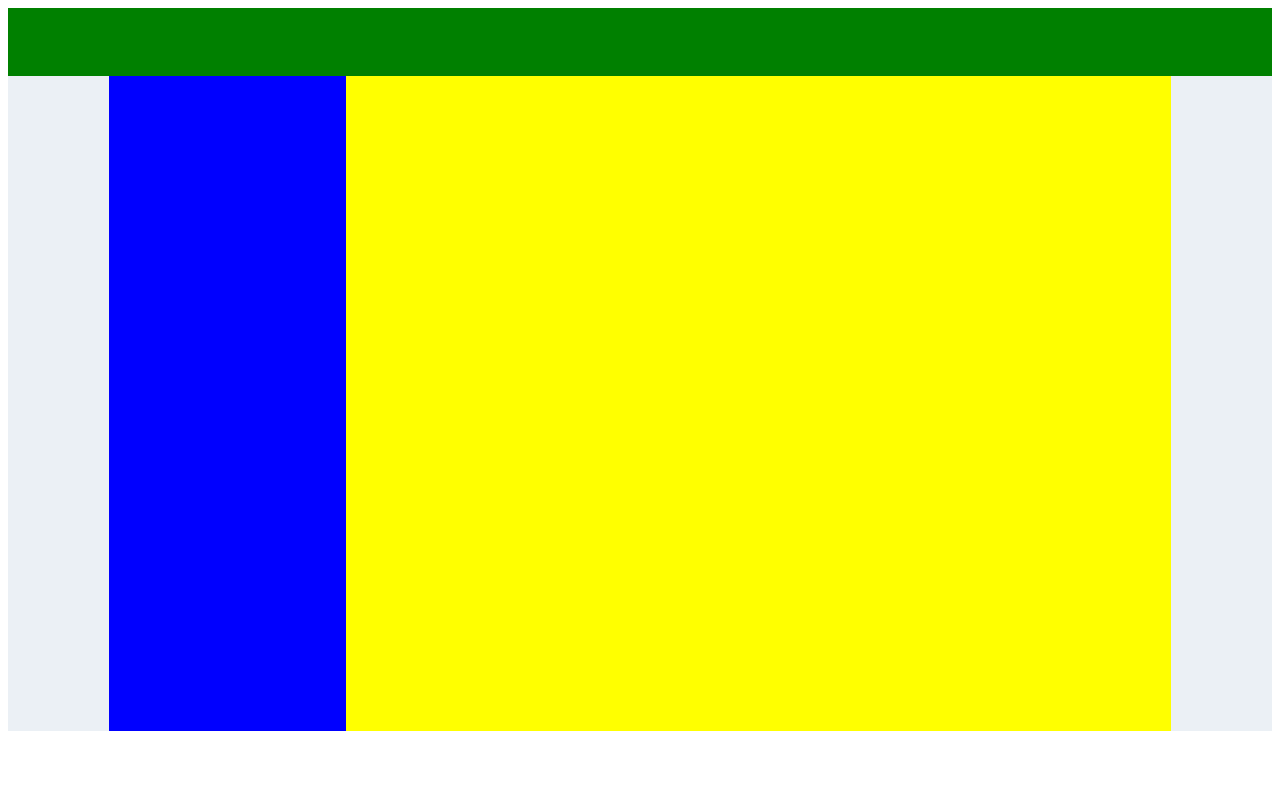
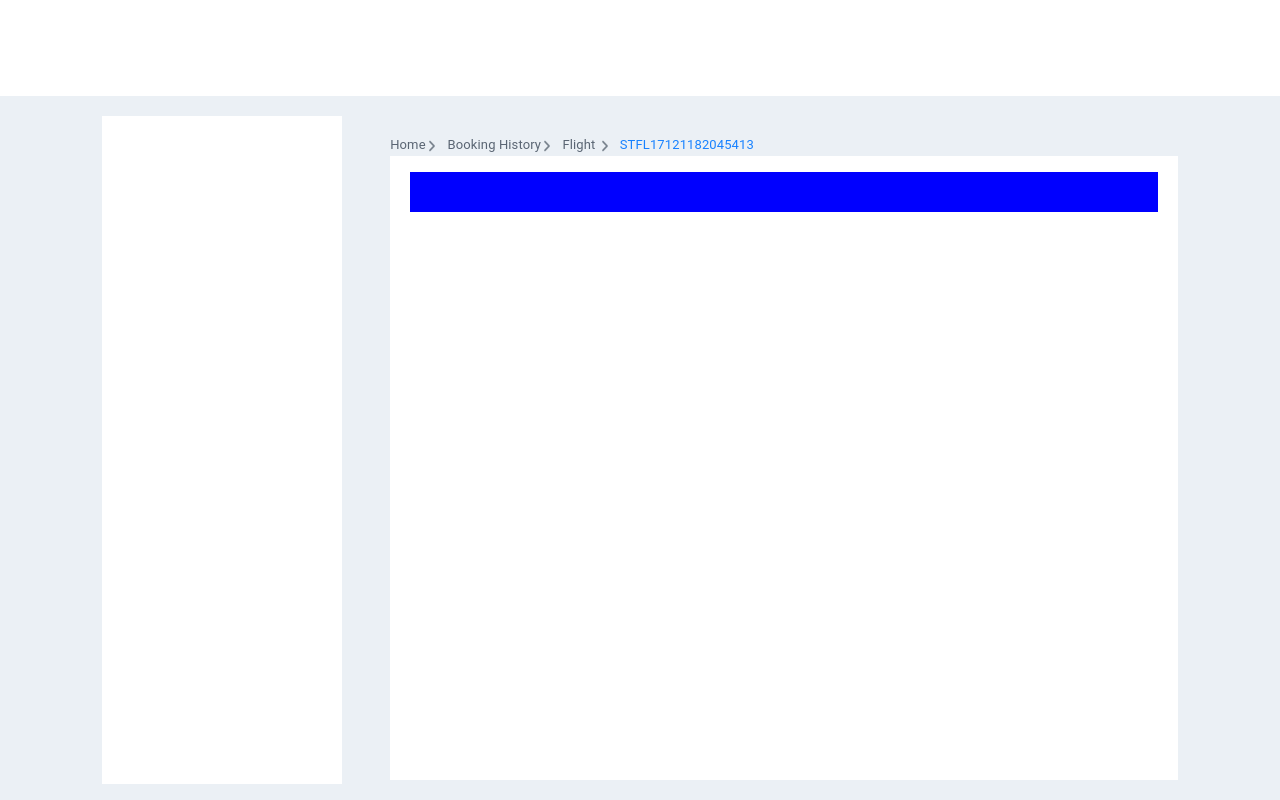
Before and after one commit to ShamimMahmud25/share-trip, a Next.js app: page / in a window 1280 px wide. Built offline with nearby package versions, Linux system fonts and the light colour scheme.

Commit message:
design title

```diff
--- a/app/components/Details.tsx
+++ b/app/components/Details.tsx
@@ -1,10 +1,10 @@
-import { Grid } from "@mui/material";
+import { Grid, Typography } from "@mui/material";
 import React from "react";
-import { mainContainer, navbar, secondContainer } from "../styles";
+import { colorTitle, mainContainer, navbar, secondContainer, title } from "../styles";
 
 export default function Details() {
   return (
-    <Grid container>
+    <Grid container style={{ height: "100vh" }}>
       <Grid item xs={12} style={navbar}></Grid>
       <Grid
         item
@@ -24,13 +24,73 @@ export default function Details() {
           <Grid
             item
             width={"22.30%"}
-            style={{ height: "100%", background: "blue",padding:"16px 0px 16px 0px" }}
-          ></Grid>
+            style={{ height: "100%",  padding: "20px 0px 16px 0px", }}
+            container
+          >
+            <Grid
+              item
+              style={{
+
+                background: "white",
+                width: "100%",
+              }}
+            ></Grid>
+          </Grid>
           <Grid
             item
+            container
             width={"77.70%"}
-            style={{ height: "100%", background: "yellow" }}
-          ></Grid>
+            style={{ height: "100%",padding:"20px 0 20px 24px" }}
+          >
+            <Grid item container style={{ height: "100%",padding:"20px 0 20px 24px" }}>
+              <Grid item container style={{height:"20px"}}>
+                 <Grid item container xs={7}>
+                 <Grid item xs={1}>
+                  <Typography style={title} textAlign={"left"}>
+                         Home
+                  </Typography>
+
+                 </Grid>
+                 <Grid item xs={0.5}>
+                   <img src="/icon1.svg"/>
+                 </Grid>
+                 <Grid item xs={2.5}>
+                  <Typography style={title}>
+                      Booking History
+                  </Typography>
+
+                 </Grid>
+
+                 <Grid item xs={0.5}>
+                 <img src="/icon1.svg"/>
+                 </Grid>
+                 <Grid item xs={1}>
+                  <Typography style={title}>
+                         Flight
+                  </Typography>
+
+                 </Grid>
+                 <Grid item xs={0.5}>
+                        <img src="/icon1.svg"/>
+                 </Grid>
+                 <Grid item xs={2}>
+                  <Typography  style={colorTitle}>
+                  STFL17121182045413
+                  </Typography>
+                 </Grid>
+                 </Grid>
+              </Grid>
+              <Grid item container style={{height:"100%",background:"white"}}>
+                <Grid item container style={{height:"72px",padding:"16px 20px",borderWidth:"0px 0px 1px 0px", borderColor:"#EBF0F5"}}>
+                  <Grid item container style={{background:"blue"}}>
+
+                  </Grid>
+
+                </Grid>
+              </Grid>
+
+            </Grid>
+          </Grid>
         </Grid>
       </Grid>
     </Grid>
--- a/app/globals.css
+++ b/app/globals.css
@@ -11,3 +11,6 @@
     height: 100vh;
   }
    */
+    body {
+    margin: 0;
+  }
--- a/app/layout.tsx
+++ b/app/layout.tsx
@@ -5,7 +5,7 @@ import "./globals.css";
 const inter = Inter({ subsets: ["latin"] });
 
 export const metadata: Metadata = {
-  title: "Share Trip",
+  title: "ShareTrip",
   description: "This is testing project",
 };
 
--- a/app/styles/index.ts
+++ b/app/styles/index.ts
@@ -1,15 +1,26 @@
 export const navbar ={
-    background:"green",
-    height:"68px"
+    background:"white",
+    height:"12%"
 }
 
 export const mainContainer ={
   background: "#EBF0F5",
-  height: "655px"
+  height: "88%"
 }
 
 export const secondContainer ={
-    background: "red",
-    height: "655px",
    width: "84%"
   }
+
+  export const title ={
+    font: "Murecho",
+    fontSize:"13px",
+    lineHeight:"18px",
+    color:"#5A6573"
+  }
+  export const colorTitle ={
+    color:"#1882FF",
+    font: "Murecho",
+    fontSize:"13px",
+    lineHeight:"18px"
+  }
```
Also changed, not shown: public/icon1.svg (added).
